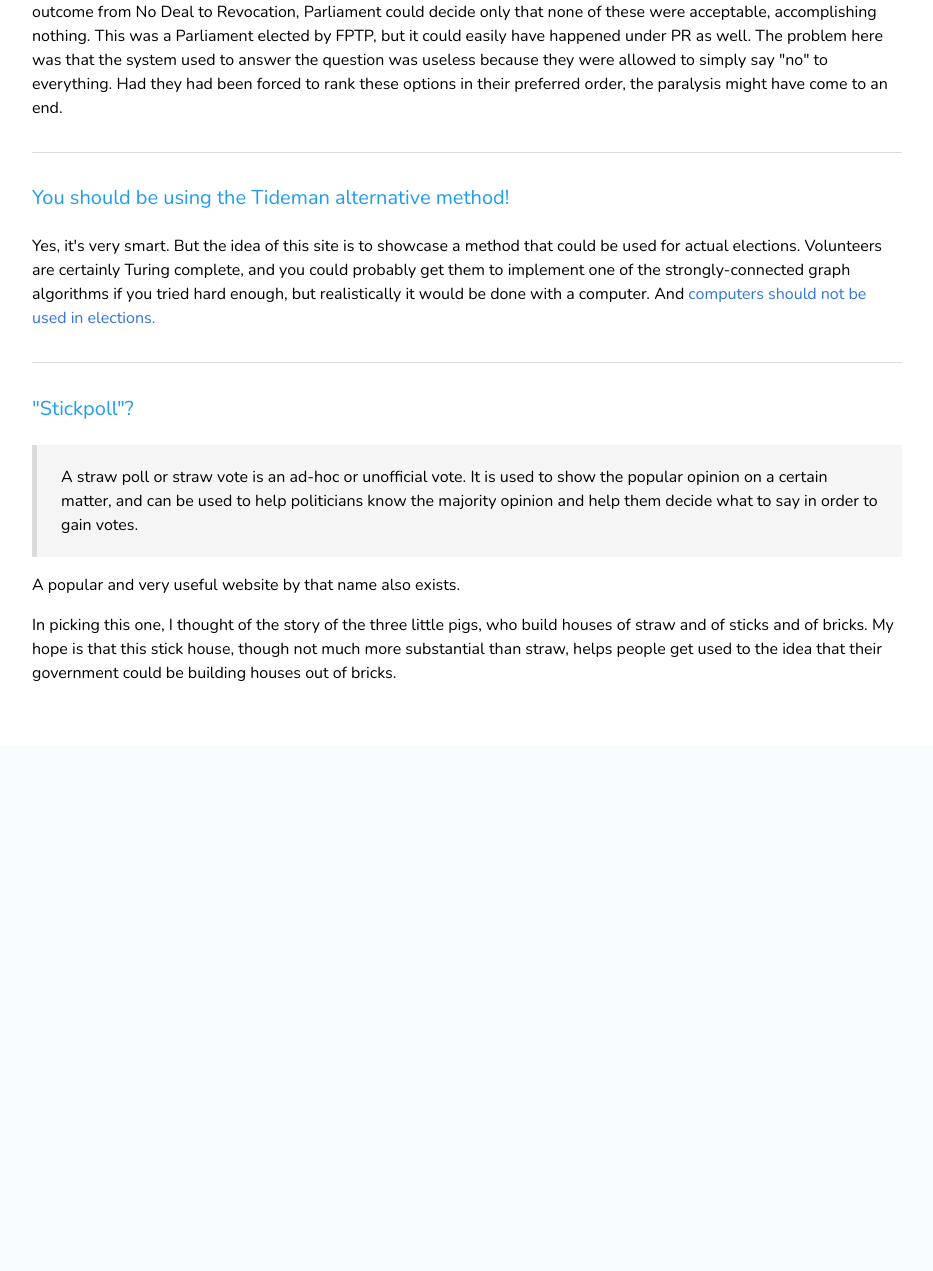
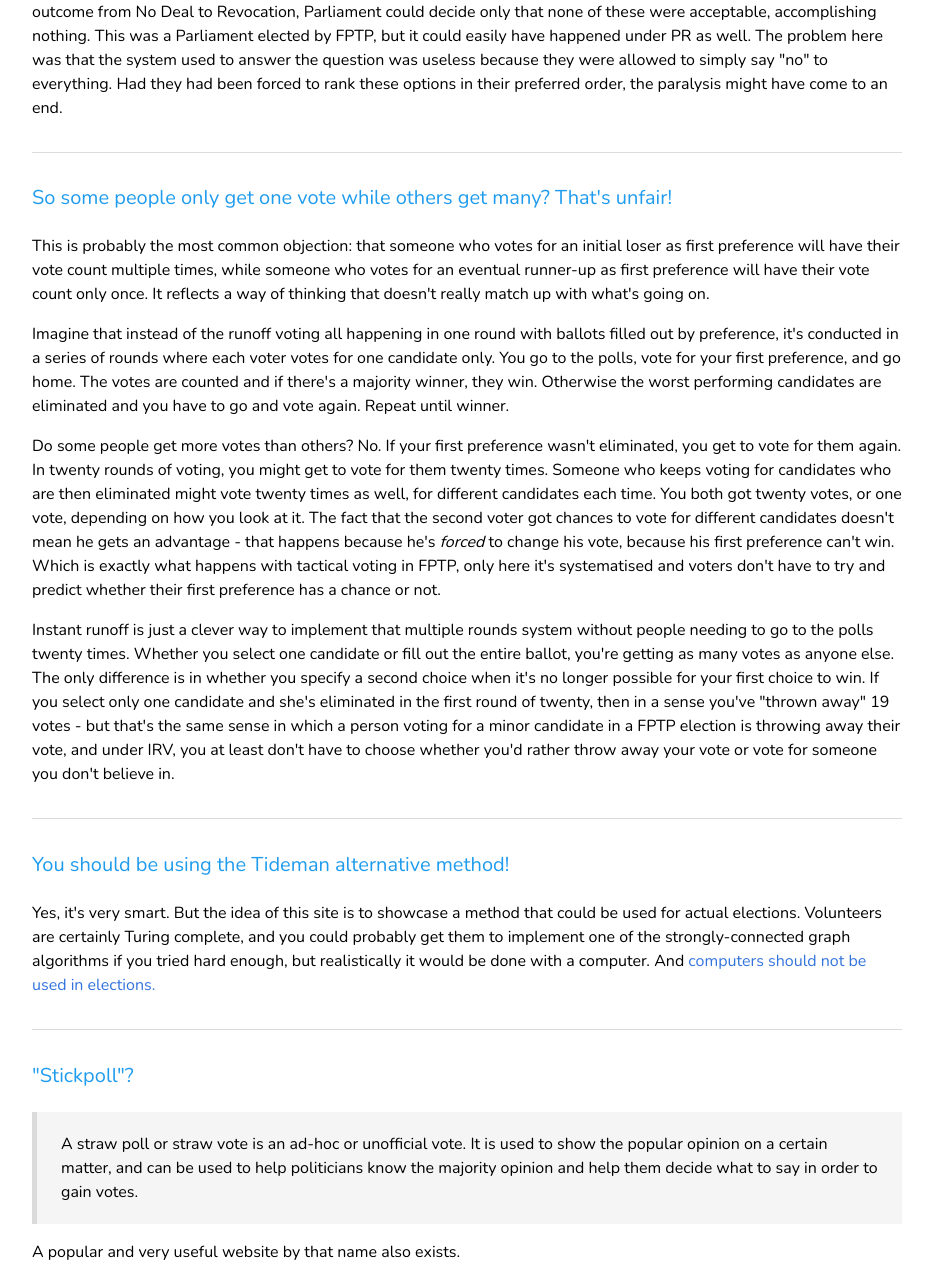
Before and after one commit to jamesqh/stickpoll, a Flask app: page /about in a window 1280 px wide. Shown: the part 2876-4147 px from the top of the page, without its empty margins (173-1106 px from the left). Before the commit the page ends 3557 px from the top, so only its background shows below. Run offline with Flask 2, Linux system fonts and the light colour scheme; parts of the project's set-up code (start-up, migrations or seed data) failed here and were passed over; some libraries are stand-ins or nearby versions.

Commit message:
HTML changes

```diff
--- a/templates/about.html
+++ b/templates/about.html
@@ -125,6 +125,31 @@
         </p>
     </div>
     <div class="is-divider"></div>
+    <h2 class="subtitle has-text-info">So some people only get one vote while others get many? That's unfair!</h2>
+    <div class="content">
+        <p>
+            This is probably the most common objection: that someone who votes for an initial loser as first preference will have their vote count multiple times, while someone who votes for an eventual runner-up
+            as first preference will have their vote count only once. It reflects a way of thinking that doesn't really match up with what's going on.
+        </p>
+        <p>
+            Imagine that instead of the runoff voting all happening in one round with ballots filled out by preference, it's conducted in a series of rounds where each voter votes for one candidate only. You go to the polls,
+            vote for your first preference, and go home. The votes are counted and if there's a majority winner, they win. Otherwise the worst performing candidates are eliminated and you have to go and vote again.
+            Repeat until winner.
+        </p>
+        <p>
+            Do some people get more votes than others? No. If your first preference wasn't eliminated, you get to vote for them again. In twenty rounds of voting, you might get to vote for them twenty times.
+            Someone who keeps voting for candidates who are then eliminated might vote twenty times as well, for different candidates each time. You both got twenty votes, or one vote, depending on how you look at it.
+            The fact that the second voter got chances to vote for different candidates doesn't mean he gets an advantage - that happens because he's <i>forced</i> to change his vote, because his first preference can't win.
+            Which is exactly what happens with tactical voting in FPTP, only here it's systematised and voters don't have to try and predict whether their first preference has a chance or not.
+        </p>
+        <p>
+            Instant runoff is just a clever way to implement that multiple rounds system without people needing to go to the polls twenty times. Whether you select one candidate or fill out the entire ballot, you're getting
+            as many votes as anyone else. The only difference is in whether you specify a second choice when it's no longer possible for your first choice to win. If you select only one candidate and she's eliminated
+            in the first round of twenty, then in a sense you've "thrown away" 19 votes - but that's the same sense in which a person voting for a minor candidate in a FPTP election is throwing away their vote, and under
+            IRV, you at least don't have to choose whether you'd rather throw away your vote or vote for someone you don't believe in.
+        </p>
+    </div>
+    <div class="is-divider"></div>
     <h2 class="subtitle has-text-info">You should be using the Tideman alternative method!</h2>
     <div class="content">
         <p>
```
Also changed, not shown: templates/poll.html (+12 -4 lines).
